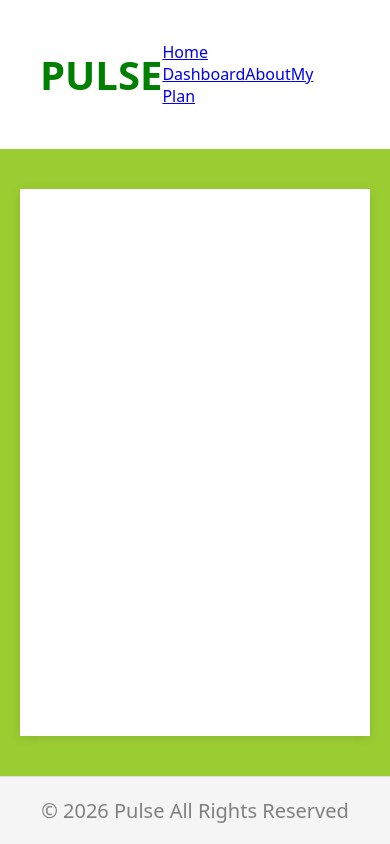
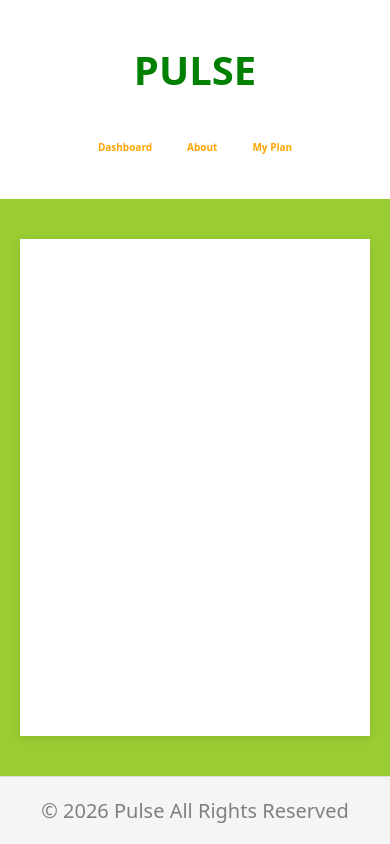
Before and after one commit to anjanasreekanth/unit1-project-pulse, a React (Vite) app in the folder unit1-pulse/: page / in a window 390 px wide. Built offline with nearby package versions, Linux system fonts and the light colour scheme.

Commit message:
Moved page and component css reference to index.css based on recent session, completed Navbar css and layout

```diff
--- a/unit1-pulse/src/components/Layout.jsx
+++ b/unit1-pulse/src/components/Layout.jsx
@@ -1,8 +1,7 @@
 import { Outlet } from "react-router-dom";
 
 import NavBar from "./NavBar";
-import "../styles/Layout.css";
-function Layout() {
+ function Layout() {
   return (
     <div className="app-container">
       {/* The header scetion */}
--- a/unit1-pulse/src/components/NavBar.jsx
+++ b/unit1-pulse/src/components/NavBar.jsx
@@ -1,12 +1,23 @@
-import { Link } from "react-router-dom";
+import { Link, useLocation } from "react-router-dom";
+ function NavBar() {
+  const location = useLocation();
+  const currentPath = location.pathname;
 
-function NavBar() {
   return (
     <nav className="navigation-links">
-      <Link to="/"> Home </Link>
-      <Link to="/dashboard">Dashboard</Link>
-      <Link to="/about">About</Link>
-      <Link to="/my-plan">My Plan</Link>
+      <Link
+        to="/"
+        className={`navigation-item ${currentPath === "/dashboard" ? "active-link" : ""}`}
+        to="/dashboard"
+      >
+        Dashboard
+      </Link>
+      <Link className={`navigation-item ${currentPath === "/about" ? "active-link" : ""}`} to="/about">
+        About
+      </Link>
+      <Link className={`navigation-item ${currentPath === "/my-plan" ? "active-link" : ""}`} to="/my-plan">
+        My Plan
+      </Link>
     </nav>
   );
 }
--- a/unit1-pulse/src/index.css
+++ b/unit1-pulse/src/index.css
@@ -0,0 +1,2 @@
+@import url("../src/styles/Layout.css");
+@import url("../src/styles/NavBar.css");
--- /dev/null
+++ b/unit1-pulse/src/styles/NavBar.css
@@ -0,0 +1,44 @@
+.navigation-links {
+  display: flex;
+  gap: 25px;
+  padding-top: 10px;
+}
+
+.navigation-item {
+  text-decoration: none;
+  color: orange;
+  font-weight: 600;
+  padding: 20px 10px;
+  border-bottom: 2px solid transparent;
+  cursor: grab;
+}
+
+.navigation-item:hover {
+  color: blue;
+  border-bottom: 2px solid blue;
+}
+
+.navigation-item.active-link {
+  color: green;
+  border-bottom: 2px solid black;
+}
+
+@media (max-width: 768px) {
+    .app-header{
+        flex-direction: column;
+        text-align: center;
+        padding: 15px 20px;
+    }
+    .logo{
+        margin-bottom: 15px;
+    }
+    .navigation-links{
+        flex-wrap: wrap;
+        gap: 15px;
+        justify-content: center;
+    }
+    .navigation-links{
+        padding: 8px 10px;
+        font-size: 10px;
+    }
+}
```
